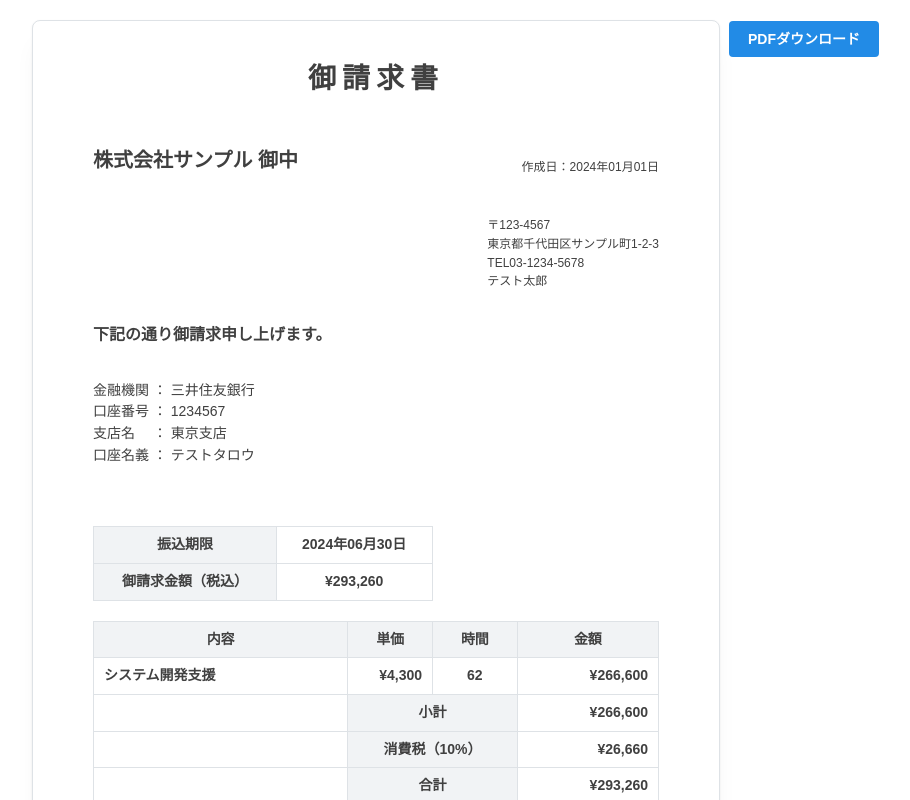
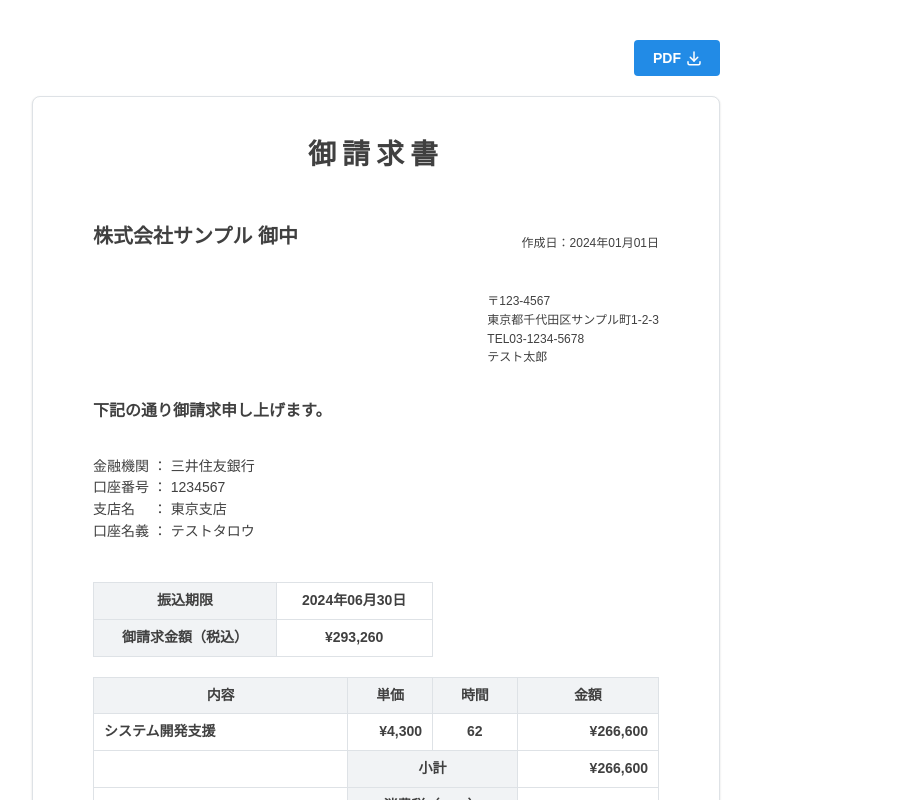
Before and after one commit to y-u-y-a/turbo-app, a Next.js app in the folder invoice-app/: page /invoices in a window 1280 px wide. Shown: the top 800 px of the page, without its empty margins (264-1174 px from the left). Built offline with nearby package versions, Linux system fonts and the light colour scheme.

Commit message:
refactor:

```diff
--- a/invoice-app/src/app/invoices/CreateInvoiceForm.tsx
+++ b/invoice-app/src/app/invoices/CreateInvoiceForm.tsx
@@ -4,6 +4,7 @@ import { CreateInvoiceFormInput, createInvoiceFormSchema } from "@/features/invo
 import { BankAccount, Company } from "@/features/invoice/types"
 import { Box, Button, Flex, Group, Paper, Table, Text, Textarea, Title } from "@mantine/core"
 import { useForm, zodResolver } from "@mantine/form"
+import { IconDownload } from "@tabler/icons-react"
 import dayjs from "dayjs"
 import html2canvas from "html2canvas"
 import jsPDF from "jspdf"
@@ -68,9 +69,12 @@ export const CreateInvoiceForm = () => {
 
   return (
     <>
-      <Paper pos="relative" shadow="md" radius="md" withBorder>
-        <Box id="pdf-target" px={60} py={40}>
-          <form onSubmit={form.onSubmit(handleSubmit)} noValidate>
+      <Group justify="flex-end">
+        <Button my={20} onClick={handleDownload} rightSection={<IconDownload size={18} />} children="PDF" />
+      </Group>
+      <Paper shadow="xs" radius="md" withBorder>
+        <form onSubmit={form.onSubmit(handleSubmit)} noValidate>
+          <Box id="pdf-target" px={60} py={40}>
             <Title fz={28} fw="bold" ta="center" lts={6} children="御請求書" />
             <Flex mt={48} align="flex-end" justify="space-between">
               <Text fz={20} fw="bold" ta="left" children={`${company.name} 御中`} />
@@ -91,7 +95,7 @@ export const CreateInvoiceForm = () => {
               <Text fz={14} children={`支店名　 ： ${bankAccount.branchName}`} />
               <Text fz={14} children={`口座名義 ： ${bankAccount.accountHolder}`} />
             </Box>
-            <Table mt={60} w="60%" withTableBorder withColumnBorders withRowBorders>
+            <Table mt={40} w="60%" withTableBorder withColumnBorders withRowBorders>
               <Table.Thead>
                 <Table.Tr>
                   <Table.Th ta="center" bg="gray.1" children="振込期限" />
@@ -143,9 +147,8 @@ export const CreateInvoiceForm = () => {
             <Box mt={12}>
               <Textarea radius={0} {...form.getInputProps("notes")} placeholder="備考" />
             </Box>
-          </form>
-        </Box>
-        <Button pos="absolute" right={-160} top={0} onClick={handleDownload} children="PDFダウンロード" />
+          </Box>
+        </form>
       </Paper>
     </>
   )
--- a/invoice-app/src/config/styles/Button.module.css
+++ b/invoice-app/src/config/styles/Button.module.css
@@ -1,5 +1,6 @@
 .root {
   .section {
+    margin-left: 4px;
     margin-right: 4px;
   }
 }
```
